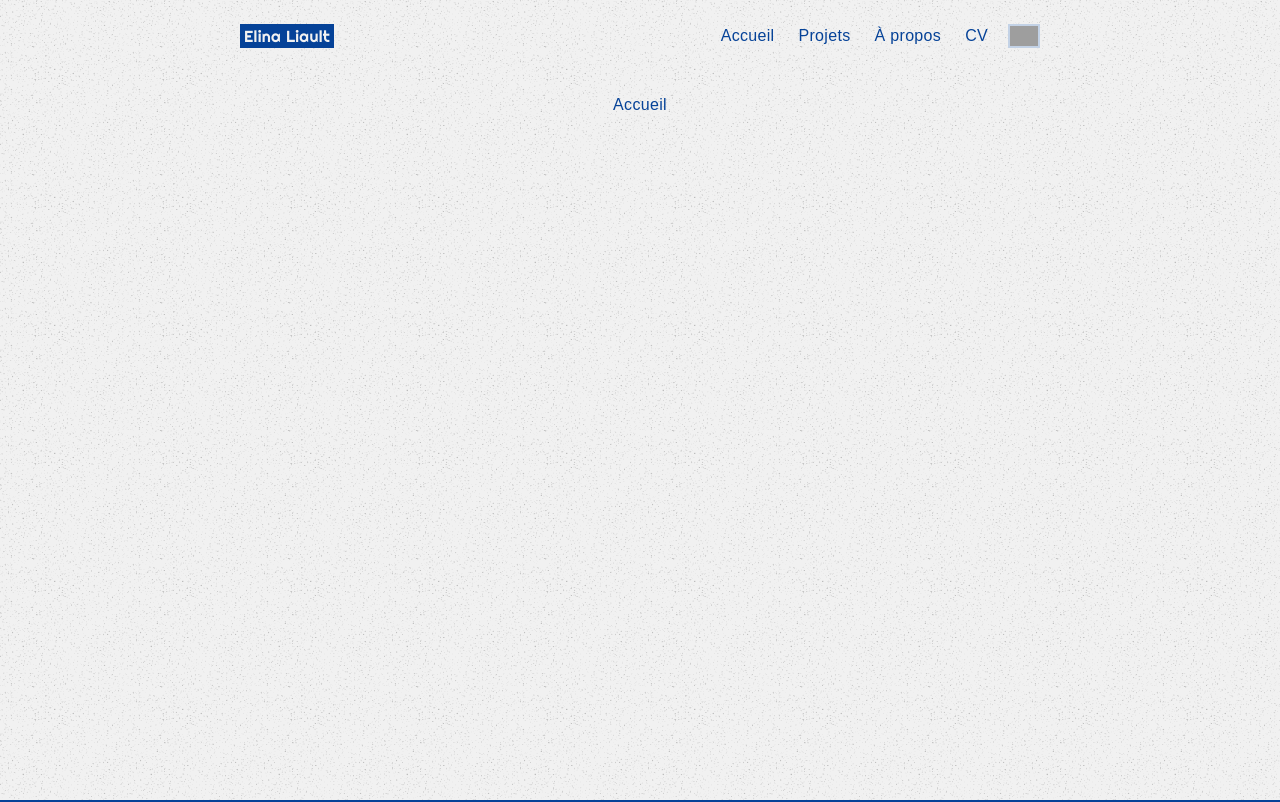
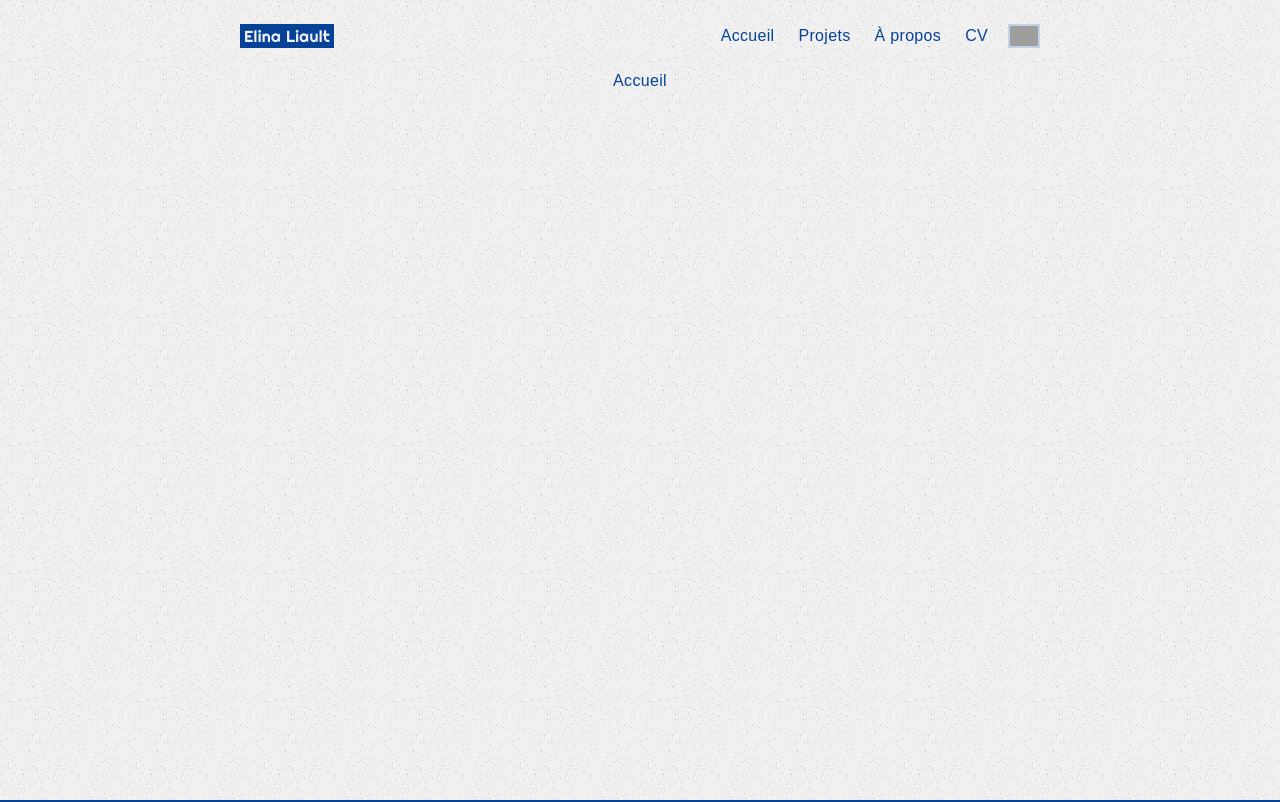
Before and after one commit to elinaliault-maker/portfolio, a React (Vite) app: page /1/projets#/fr in a window 1280 px wide. Shown: the top 802 px of the page. Built offline with nearby package versions, Linux system fonts and the light colour scheme; grey boxes are pictures that could not be loaded; a web font is replaced by a local one.

Commit message:
Deletion of PageTitle cause of unuse

```diff
--- a/src/components/PageTitle.jsx
+++ /dev/null
@@ -1,22 +0,0 @@
-export default function PageTitle({text}) {
-    return (
-        <div className="relative inline-block mt-6 mb-14 px-20">
-            {/* <span
-                className="font-icon text-2xl text-(--light-text) absolute top-5.5 left-8.5 animate-spin-slow"
-                aria-hidden="true"
-            >
-                {"\uf003"}
-            </span> */}
-            <h1 className="text-(--marine)">
-                {text}
-            </h1>
-            {/* <span
-                className="font-icon text-2xl text-(--violet) absolute bottom-6 right-7 animate-spin-slow"
-                style={{ animationDelay: '0.5s' }}
-                aria-hidden="true"
-            >
-                {"\uf002"}
-            </span> */}
-        </div>
-    )
-}
--- a/src/pages/Home.jsx
+++ b/src/pages/Home.jsx
@@ -1,6 +1,5 @@
 import { useParams } from "react-router"
 import { getUiTranslation } from "../utils/getUiTranslation"
-import PageTitle from "../components/PageTitle.jsx";
 
 export default function Home() {
   const { lang } = useParams();
@@ -8,7 +7,7 @@ export default function Home() {
 
   return (
     <>
-      <PageTitle text={t.pagesTitle.home} />
+      <h1>{t.pagesTitle.home}</h1>
     </>
   )
 }
```
